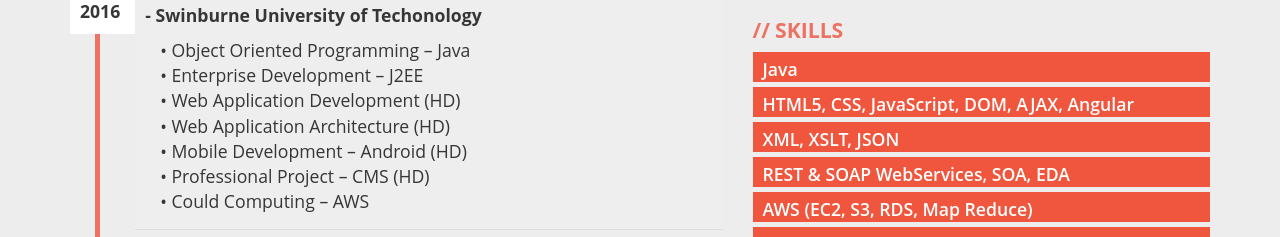
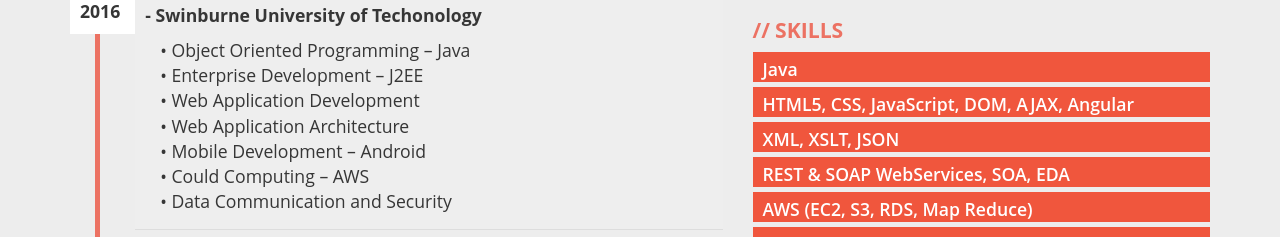
Before and after one commit to yhaostone/yhaostone.github.io, a plain HTML site: page pages/introduction.html in a window 1280 px wide. Shown: the part 523-760 px from the top of the page. Drawn offline with nearby package versions, Linux system fonts and the light colour scheme; files that its build step writes are made by us from their sources; a script that the page names is missing.

Commit message:
Edit course information.
Edit course information.

```diff
--- a/pages/introduction.html
+++ b/pages/introduction.html
@@ -55,11 +55,11 @@
                     <div class="container">
                         •	Object Oriented Programming – Java<br>
                         •	Enterprise Development – J2EE<br>
-                        •	Web Application Development (HD)<br>
-                        •	Web Application Architecture (HD)<br>
-                        •	Mobile Development – Android (HD)<br>
-                        •	Professional Project – CMS (HD)<br>
+                        •	Web Application Development <br>
+                        •	Web Application Architecture <br>
+                        •	Mobile Development – Android <br>
                         •	Could Computing – AWS <br>
+                        • Data Communication and Security
 
                     </div>
                 </div>
```
